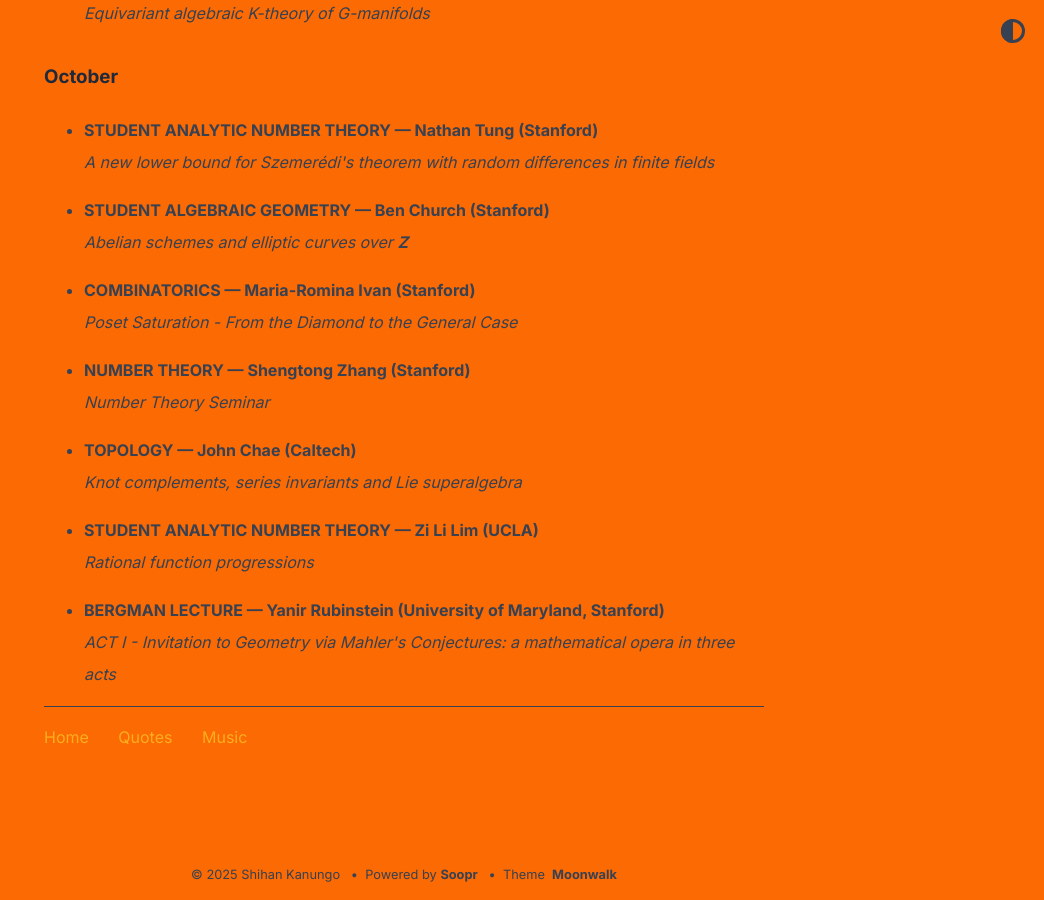
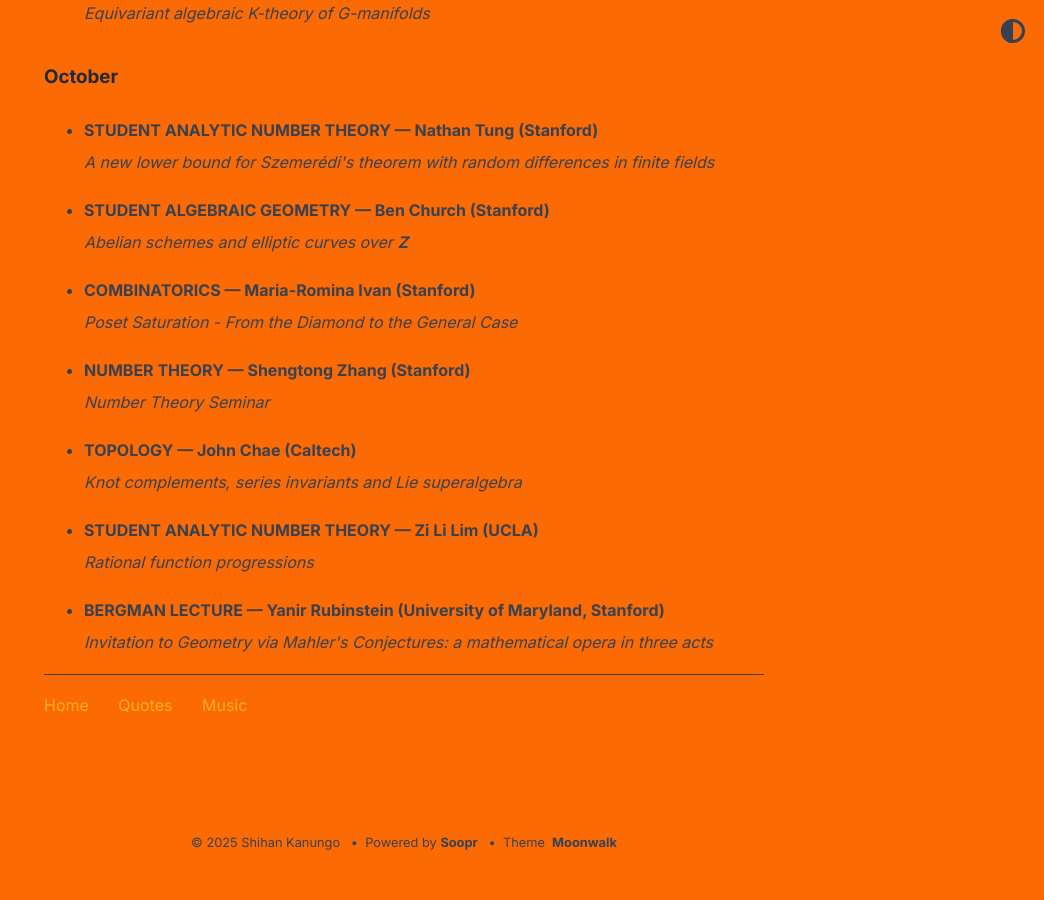
Before and after one commit to shihankanungo/shihankanungo.github.io, a Jekyll site: the page built from math-talks.md, in a window 1280 px wide and 900 px high, scrolled down 6605 px. Shown: the whole window, without its empty margins (236-1280 px from the left). Built offline with Jekyll 4.4.1, drawn with Linux system fonts in a browser that asks for light colours; after the commit the page ends 7473 px from its top, so only the background shows below that.

Commit message:
Update math-talks.md

```diff
--- a/math-talks.md
+++ b/math-talks.md
@@ -443,7 +443,7 @@ _Finding Arithmetic Progressions in Dense Sets of Integers_
 <ul>
 <li><details>
   <summary style="list-style: none;"><b>BERGMAN LECTURE &mdash; Yanir Rubinstein (University of Maryland, Stanford)</b><br>
-    <i>ACT I - Invitation to Geometry via Mahler's Conjectures: a mathematical opera in three acts</i></summary>
+    <i>Invitation to Geometry via Mahler's Conjectures: a mathematical opera in three acts</i></summary>
   <small><img src="images/10-09.png" alt="Oct 09"></small>
 </details></li>
 </ul>
```
